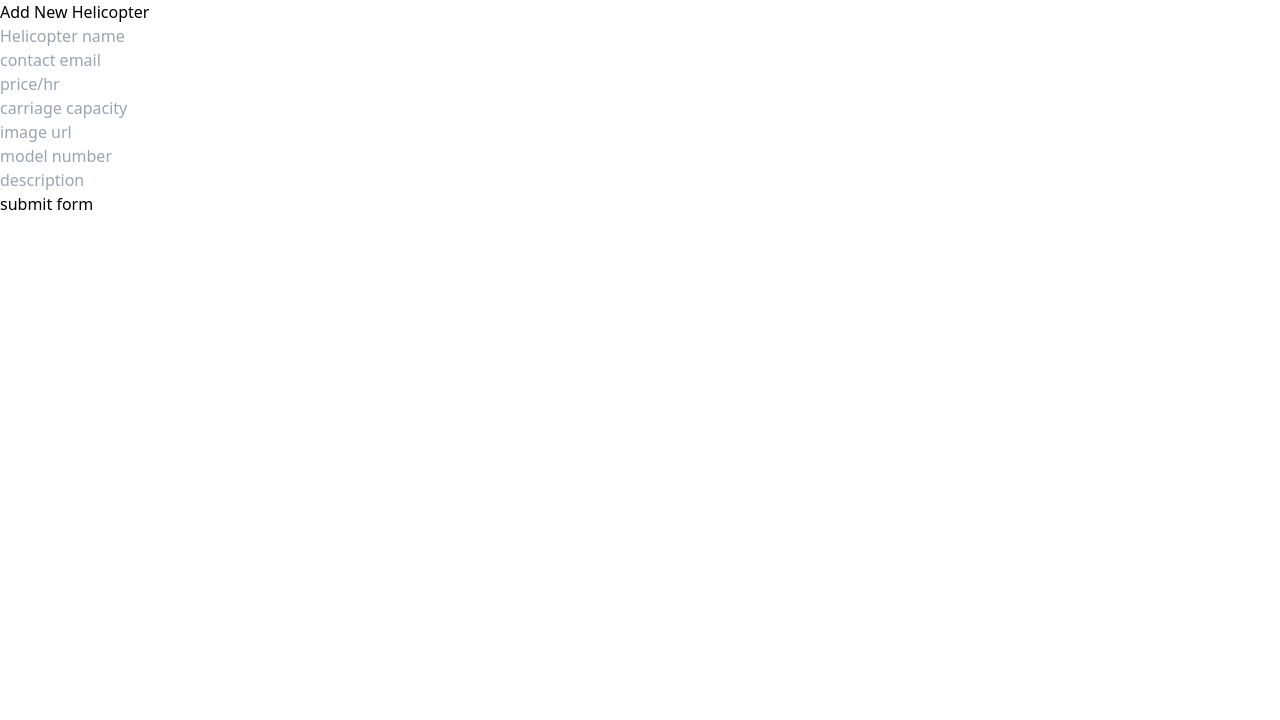
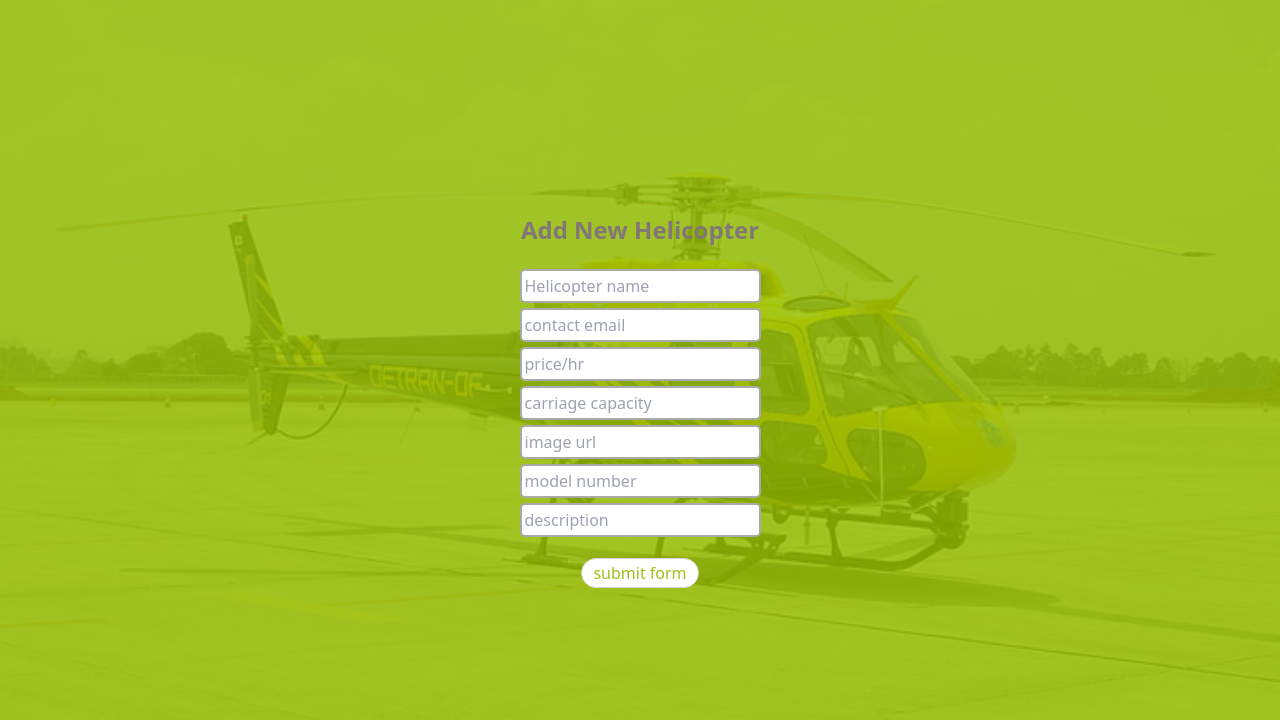
Before and after one commit to emmanuelsteven/heli-hire-captsone-frontend, a React (Vite) app: page /addItem in a window 1280 px wide. Shown: the top 720 px of the page. Built offline with nearby package versions, Linux system fonts and the light colour scheme.

Commit message:
add styling to the home page

```diff
--- a/src/components/AddItem.jsx
+++ b/src/components/AddItem.jsx
@@ -34,9 +34,10 @@ const AddItem = () => {
     };
 
     return (
-        <section>
-            <form onSubmit={handleFormSubmission}>
-                <h2>Add New Helicopter</h2>
+        <section className="item-page">
+            <div className="background-cover">
+                <form className="form-page" onSubmit={handleFormSubmission}>
+                    <h2 className="item-form">Add New Helicopter</h2>
                     <div>
                         <input
                         placeholder="Helicopter name"
@@ -100,8 +101,9 @@ const AddItem = () => {
                         onChange={handleFormInput}
                         />
                     </div>
-                <button type='submit'>submit form</button>
+                    <button className="submit-btn" type='submit'>submit form</button>
                 </form>
+            </div>
       </section>
     )
 }
--- a/src/index.css
+++ b/src/index.css
@@ -114,3 +114,74 @@ img {
   border-top-left-radius: 23px;
   padding-left: 22px;
 }
+
+.item-page {
+  width: 100%;
+  justify-content: center;
+  display: flex;
+  align-items: center;
+  flex-direction: column;
+  height: 100vh;
+  background-image: url(./assets/images/background.jpg);
+  background-repeat: no-repeat;
+  background-size: cover;
+  background-position: 50%;
+}
+
+.form-page {
+  display: flex;
+  flex-direction: column;
+  align-items: center;
+  justify-content: center;
+  gap: 5px;
+}
+
+.background-cover {
+  background-color: hsl(72.95deg 98.96% 37.65% / 83%);
+  height: 100vh;
+  width: 100%;
+  display: flex;
+  justify-content: center;
+}
+
+.register {
+  display: flex;
+  align-items: center;
+  justify-content: center;
+  flex-direction: column;
+  height: 100vh;
+  background: white;
+}
+
+input {
+  border: 2px solid darkgray;
+  padding: 3px;
+  border-radius: 5px;
+}
+
+.btn {
+  border-radius: 5px;
+  border: 1px solid lightgray;
+  padding: 2px 4px;
+  color: white;
+  background-color: #f17900;
+  filter: drop-shadow(2px 4px 6px black);
+  margin-top: 1rem;
+  font-weight: 900;
+}
+
+.item-form {
+  margin-bottom: 1rem;
+  color: rgb(130, 119, 119);
+  font-weight: bold;
+  font-size: 1.5rem;
+}
+
+.submit-btn {
+  border: 1px solid lightgray;
+  padding: 2px 11px;
+  border-radius: 15px;
+  background: white;
+  color: #9cc117;
+  margin-top: 1rem;
+}
```
Also changed, not shown: src/assets/images/backgd.jpg (added), src/assets/images/background.jpg (added). Lines whose indentation alone changed are shown as unchanged.
